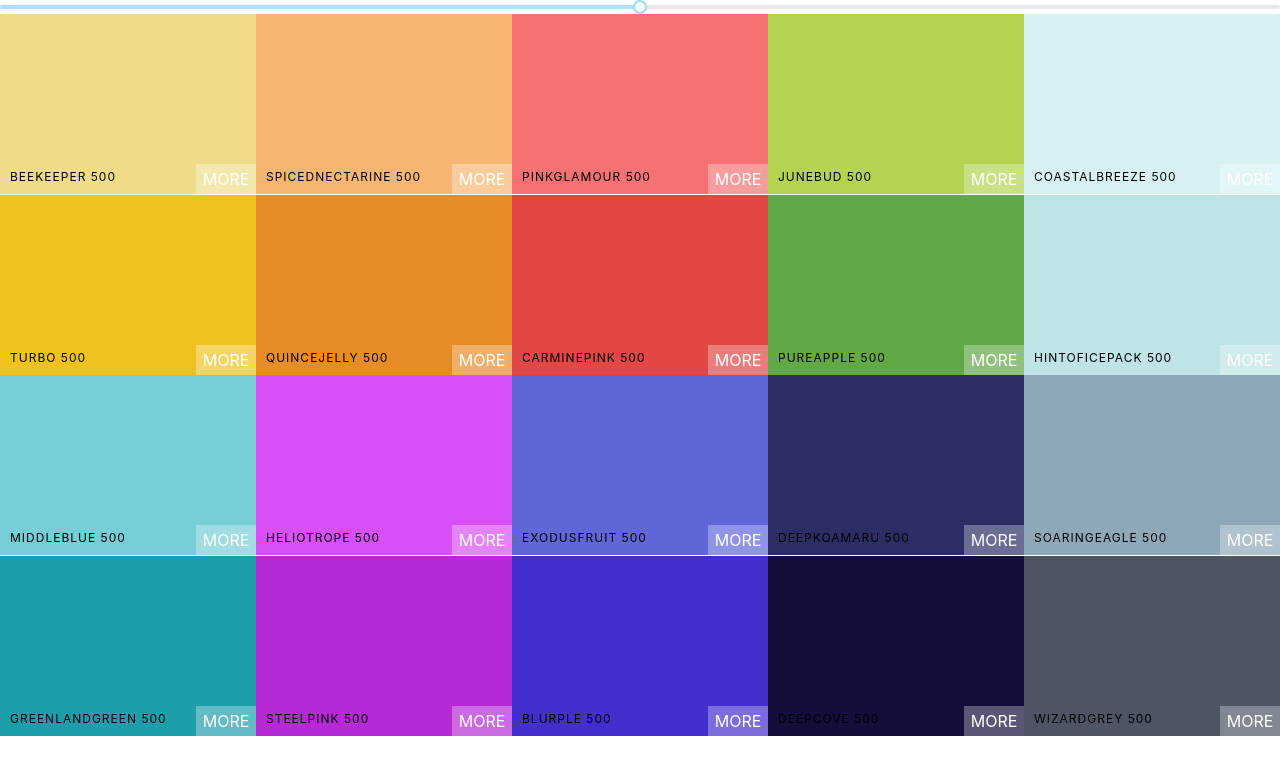
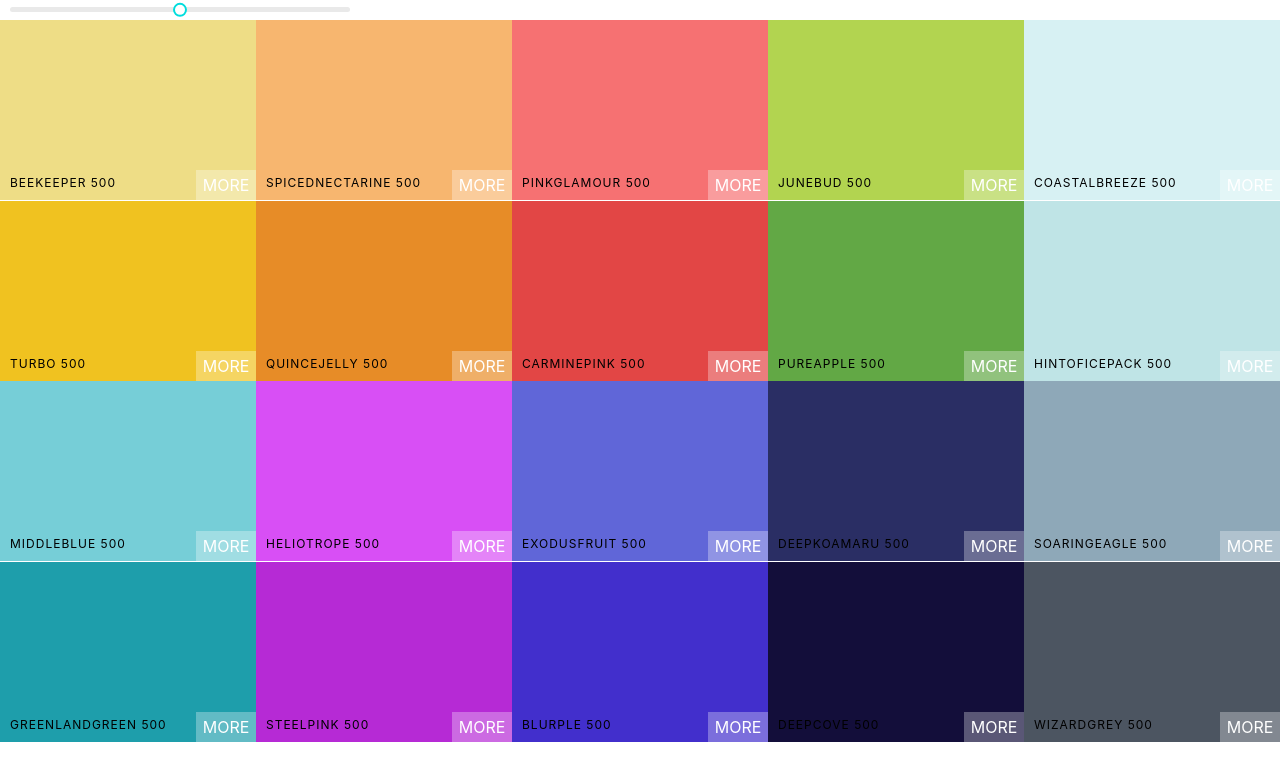
Before and after one commit to orjon/react_palettes, a React (Create React App) app: page / in a window 1280 px wide. Shown: the top 780 px of the page. Built offline with nearby package versions, Linux system fonts and the light colour scheme.

Commit message:
Slider styled

```diff
--- a/src/Palette.css
+++ b/src/Palette.css
@@ -7,3 +7,28 @@
 .Palette-colors {
   height: 90%;
 }
+
+.slider {
+  width: 340px;
+  margin: 0 10px;
+  display: inline-block;
+}
+
+.slider .rc-slider .rc-slider-track{
+  background-color: transparent;
+}
+
+.slider .rc-slider .rc-slider-rail{
+  height: 5px;
+}
+
+.slider .rc-slider .rc-slider-handle,
+.slider .rc-slider .rc-slider-handle:active,
+.slider .rc-slider .rc-slider-handle:hover,
+.slider .rc-slider .rc-slider-handle:focus {
+  outline: none;
+  border: 2px solid rgb(0, 221, 221);
+  background-color: white;
+  box-shadow: none;
+  transform: translateY(6%) translateX(-50%) !important;
+}
--- a/src/Palette.js
+++ b/src/Palette.js
@@ -1,8 +1,10 @@
 import React, { Component } from 'react';
 import ColorBox from './ColorBox';
+import 'rc-slider/assets/index.css';
+// Place this before own styles!!
 import './Palette.css';
 import Slider from 'rc-slider';
-import 'rc-slider/assets/index.css';
+
 
 class Palette extends Component {
   constructor(props){
@@ -18,12 +20,16 @@ class Palette extends Component {
   }
 
   render(){
-    const colorBoxes = this.props.palette.colors[this.state.level].map( color =>
+    const {colors} = this.props.palette
+    const {level} = this.state
+    const colorBoxes = colors[level].map( color =>
       <ColorBox background={color.hex} name={color.name}/>
     )
     return(
       <div className='Palette'>
-        <Slider defaultValue={this.state.level} step={100} min={100} max={900} onAfterChange={this.changeLevel}/>
+        <div className='slider'>
+          <Slider defaultValue={level} step={100} min={100} max={900} onAfterChange={this.changeLevel}/>
+        </div>
         <div className='Palette-colors'>
           {colorBoxes}
         </div>
```
